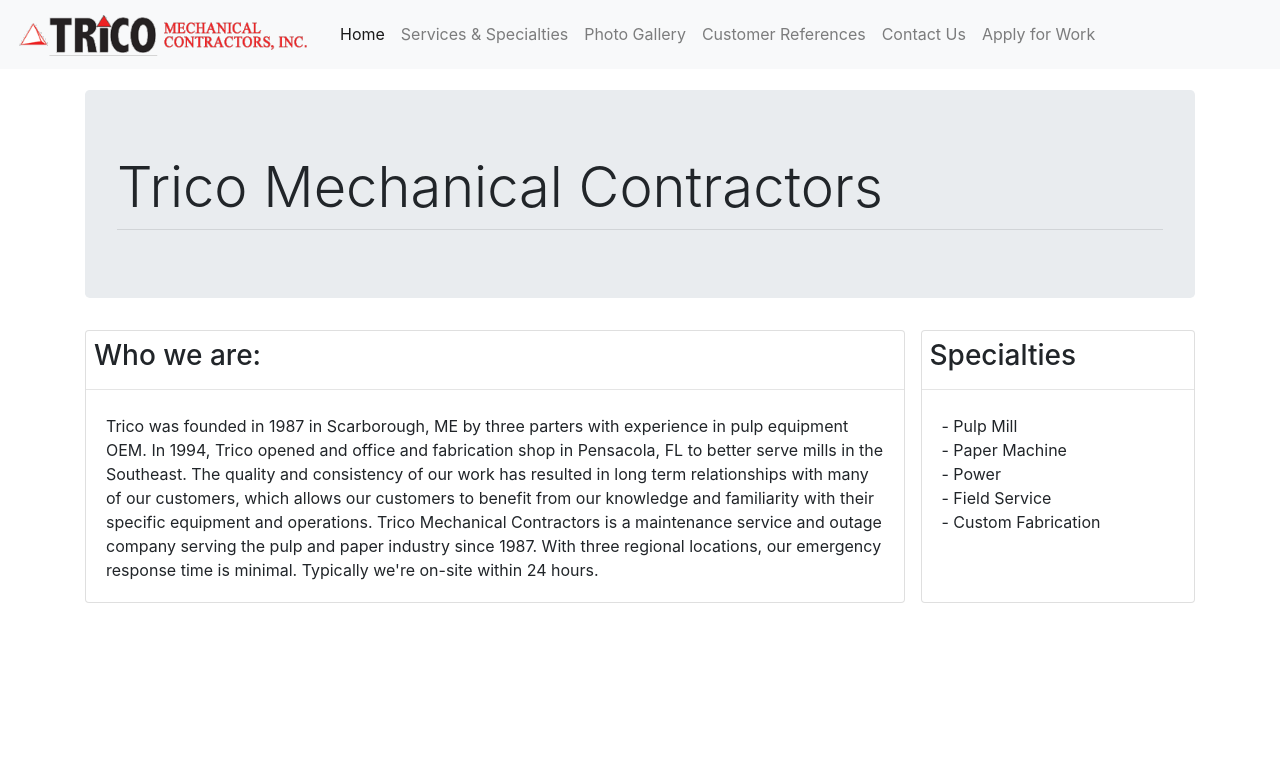
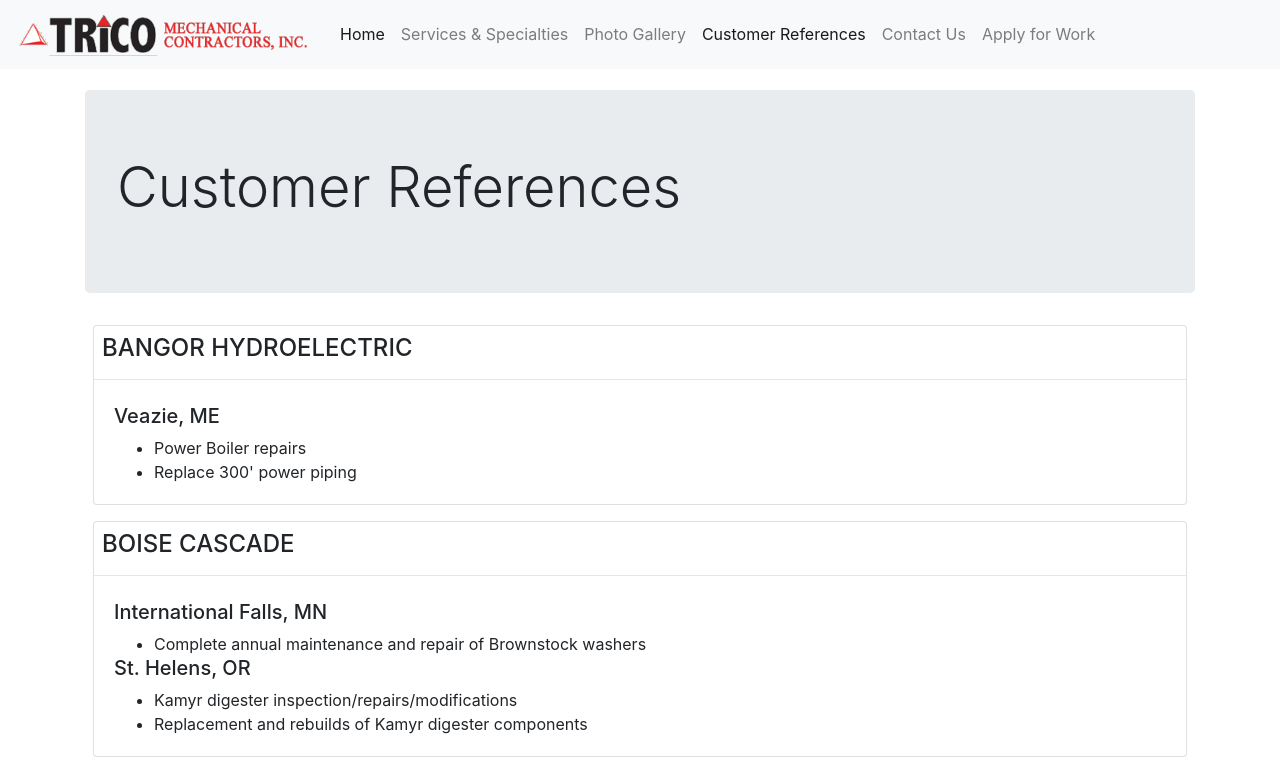
Before and after one commit to tricomechanical/trico, an Angular app: page /references in a window 1280 px wide. Before the commit this address led to /. Shown: the top 771 px of the page. Built offline with nearby package versions, Linux system fonts and the light colour scheme.

Commit message:
Added customer references and enabled the route

```diff
--- a/src/app/app-routing.module.ts
+++ b/src/app/app-routing.module.ts
@@ -3,6 +3,7 @@
 import { HomeComponent } from './pages/home/home.component';
 import { ContactComponent } from './pages/contact/contact.component';
 import { SpecialtiesComponent } from './pages/specialties/specialties.component';
+import { ReferencesComponent } from './pages/references/references.component';
 
 const routes: Routes = [
   {
@@ -19,7 +20,7 @@
   },
   {
     path: 'references',
-    redirectTo: ''
+    component: ReferencesComponent
   },
   {
     path: 'contact',
--- a/src/app/app.module.ts
+++ b/src/app/app.module.ts
@@ -7,6 +7,7 @@
 import { NavigationBarComponent } from './components/navigation-bar/navigation-bar.component';
 import { ContactComponent } from './pages/contact/contact.component';
 import { SpecialtiesComponent } from './pages/specialties/specialties.component';
+import { ReferencesComponent } from './pages/references/references.component';
 
 @NgModule({
   declarations: [
@@ -14,7 +15,8 @@
     HomeComponent,
     NavigationBarComponent,
     ContactComponent,
-    SpecialtiesComponent
+    SpecialtiesComponent,
+    ReferencesComponent
   ],
   imports: [
     BrowserModule,
--- /dev/null
+++ b/src/app/pages/references/references.component.html
@@ -0,0 +1,21 @@
+<div class="container">
+    <div class="jumbotron page-header">
+        <h1 class="display-4">
+            Customer References
+        </h1>
+    </div>
+    <div class="references-wrapper">
+        <div class="card mb-3 reference-card" *ngFor="let reference of references">
+            <h4 class="card-title">{{ reference.name }}</h4>
+            <hr class="my-1">
+            <div class="card-body">
+                <div *ngFor="let location of reference.locations">
+                    <h5>{{location.location}}</h5>
+                    <ul class="card-text">
+                        <li *ngFor="let note of location.notes">{{note}}</li>
+                    </ul>
+                </div>
+            </div>
+        </div>
+    </div>
+</div>
--- /dev/null
+++ b/src/app/pages/references/references.component.scss
@@ -0,0 +1,13 @@
+.references-wrapper {
+    display: flex;
+    justify-content: space-around;
+    flex-direction: column;
+
+    .reference-card {
+        margin: 0 8px;
+        min-width: 300px;
+        .card-title {
+            padding: 8px 8px 0 8px;
+        }
+    }
+}
--- /dev/null
+++ b/src/app/pages/references/references.component.ts
@@ -0,0 +1,64 @@
+import { Component, OnInit } from '@angular/core';
+import CustomerReferences from '../../../assets/data/customer-references.json';
+import { CustomerReference, GroupedCustomerReference } from 'src/app/models/CustomerReference.js';
+
+@Component({
+  selector: 'app-references',
+  templateUrl: './references.component.html',
+  styleUrls: ['./references.component.scss']
+})
+export class ReferencesComponent implements OnInit {
+
+  public references: GroupedCustomerReference[];
+
+  constructor() { }
+
+  /**
+   * Calls to get all customer references and sorts them by company name
+   *
+   * @memberof ReferencesComponent
+   */
+  public ngOnInit(): void {
+    this.references = this.getReferencesByName(CustomerReferences).sort((refA, refB) => {
+      return refA.name.localeCompare(refB.name);
+    });
+  }
+
+  /**
+   * Gets all customer references and groups them by company
+   *
+   * @private
+   * @param {CustomerReference[]} references
+   * @returns {GroupedCustomerReference[]}
+   * @memberof ReferencesComponent
+   */
+  private getReferencesByName(references: CustomerReference[]): GroupedCustomerReference[] {
+    const newRefs: GroupedCustomerReference[] = [];
+
+    references.forEach((ref: CustomerReference) => {
+      let foundMatch: boolean = false;
+      for (const newRef of newRefs) {
+        if (newRef.name === ref.name) {
+          newRef.locations.push({
+            location: ref.location,
+            notes: ref.notes
+          });
+          foundMatch = true;
+          break;
+        }
+      }
+
+      if (!foundMatch) {
+        newRefs.push({
+          name: ref.name,
+          locations: [{
+            location: ref.location,
+            notes: ref.notes
+          }]
+        });
+      }
+    });
+
+    return newRefs;
+  }
+}
```
Also changed, not shown: 1 other file (tests, documents, lock files or other folders).
